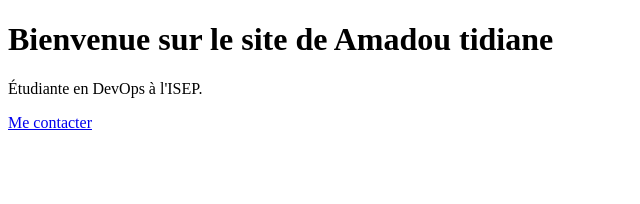
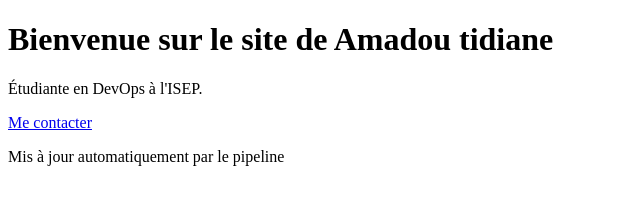
Before and after one commit to Tidiane-diallo-dev/site-cicd, a plain HTML site: page index.html in a window 1280 px wide. Shown: the whole page, without its empty margins (0-640 px from the left). Drawn offline with Linux system fonts and the light colour scheme.

Commit message:
Ajoute une phrase sur la page d'accueil

```diff
--- a/index.html
+++ b/index.html
@@ -10,3 +10,4 @@
 <a href="contact.html">Me contacter</a>
 </body>
 </html>
+<p>Mis à jour automatiquement par le pipeline</p>
```
